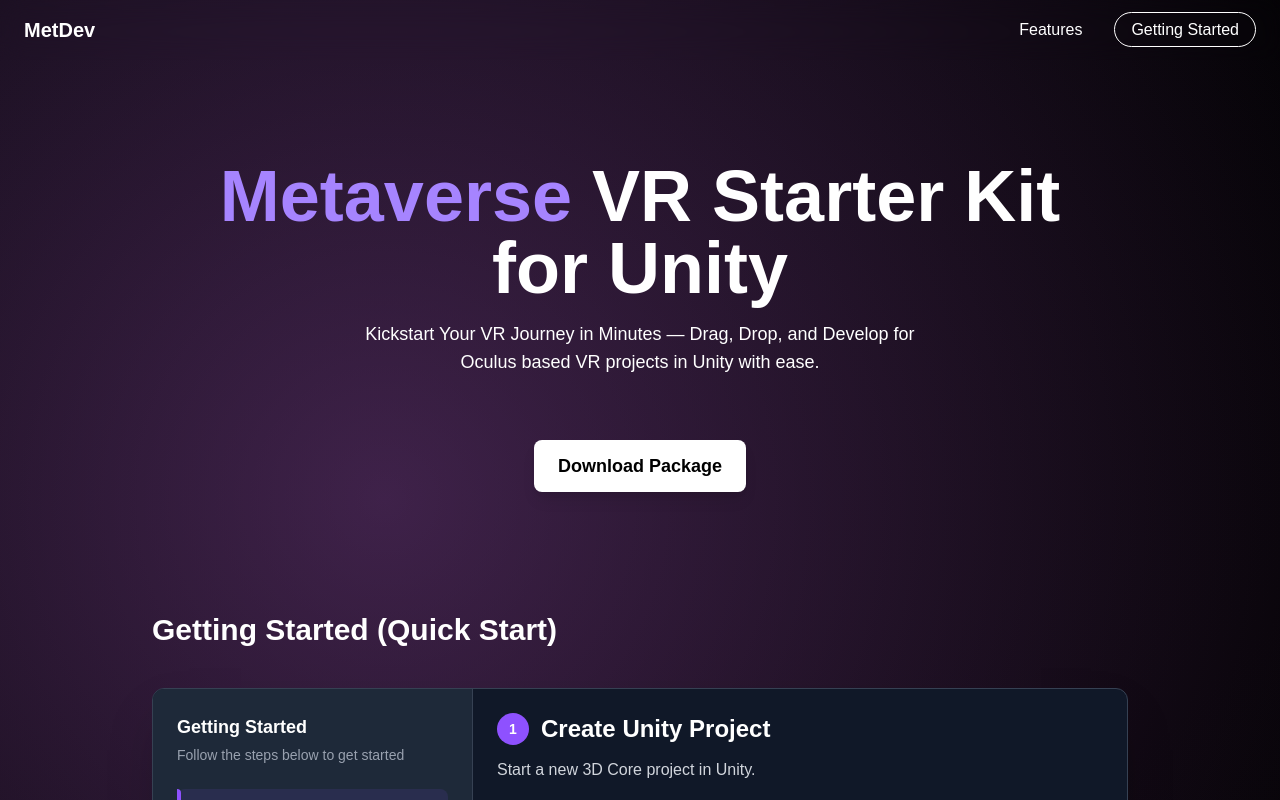
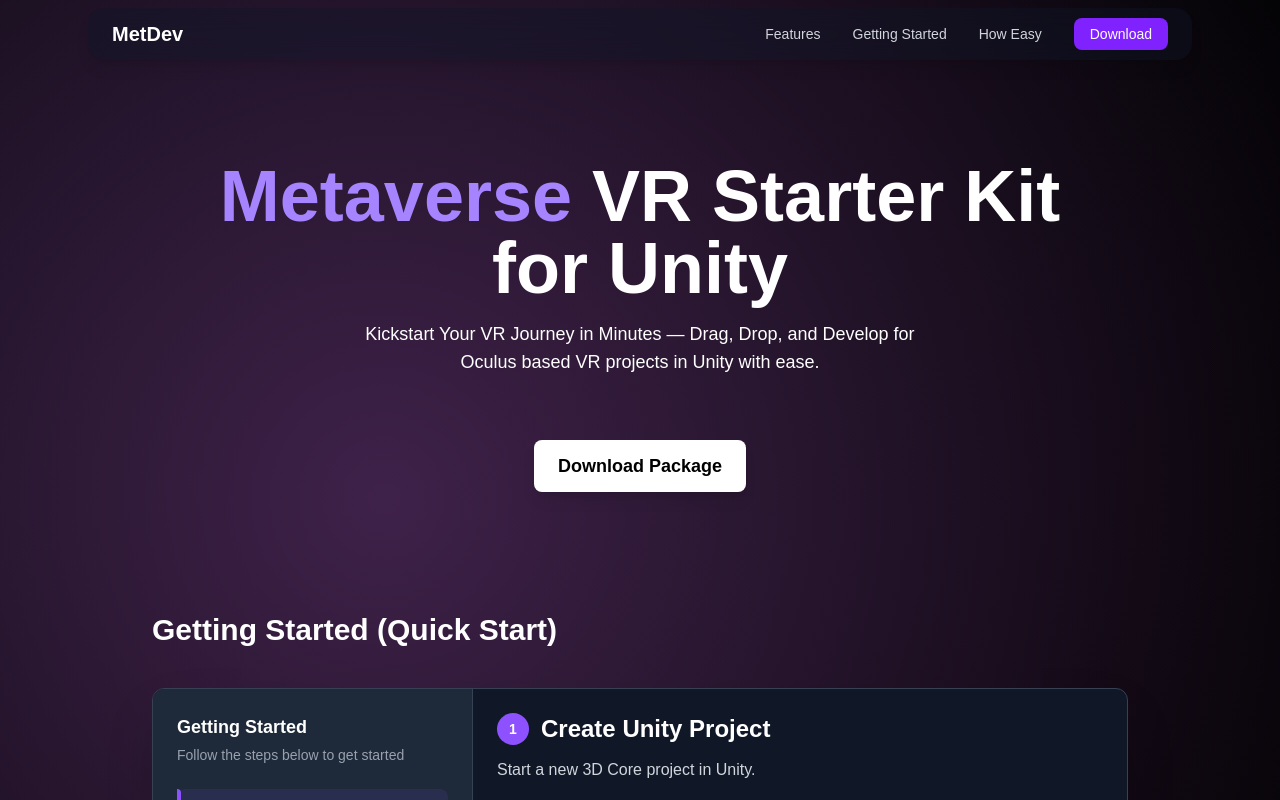
Before and after one commit to potatomioo/metdev, a Next.js app: page / in a window 1280 px wide. Shown: the top 800 px of the page. Built offline with nearby package versions, Linux system fonts and the light colour scheme.

Commit message:
Fixed the Navbar.

```diff
--- a/src/components/Navbar.tsx
+++ b/src/components/Navbar.tsx
@@ -1,39 +1,53 @@
 "use client";
-import { useEffect, useState } from "react";
 
 export default function Navbar() {
-    const [isScrolled, setIsScrolled] = useState(false);
+  return (
+    <nav className="w-full fixed z-50 top-0">
+      <div className="max-w-6xl mx-auto px-6 py-2">
+        <div className="bg-gray-900/40 backdrop-blur-md rounded-2xl px-6 py-3 flex justify-between items-center shadow-lg">
+        {/* Logo/Brand */}
+        <div className="flex items-center">
+          <h2 className="text-xl font-semibold text-white">MetDev</h2>
+        </div>
 
-    useEffect(() => {
-      const handleScroll = () => {
-        setIsScrolled(window.scrollY > 10);
-      };
-
-      window.addEventListener("scroll", handleScroll);
-      return () => window.removeEventListener("scroll", handleScroll);
-    }, []);
-
-  return (
-    <nav
-      className={`w-full fixed z-50 px-6 py-4 flex justify-between items-center backdrop-blur-md transition-all duration-300 ${
-        isScrolled
-          ? "bg-gray-600/50 shadow-md top-5 rounded-2xl"
-          : "bg-transparent top-0"
-      }`}
+        {/* Navigation Links */}
+        <ul className="flex items-center gap-8 text-sm">
+          <li>
+            <a
+              href="#features"
+              className="text-gray-300 hover:text-white transition-colors duration-200"
             >
-      <h2 className="text-xl font-semibold">MetDev</h2>
-      <ul className="flex gap-6 text-sm sm:text-base">
-        <li>
-          <a href="#features" className="hover:text-violet-400">
               Features
             </a>
           </li>
           <li>
-          <a href="#start" className="hover:text-violet-400 hover:border-violet-500 border border-white rounded-full px-4 py-2 ml-2 transition-colors">
+            <a
+              href="#start"
+              className="text-gray-300 hover:text-white transition-colors duration-200"
+            >
               Getting Started
             </a>
           </li>
+          <li>
+            <a
+              href="#ease"
+              className="text-gray-300 hover:text-white transition-colors duration-200"
+            >
+              How Easy
+            </a>
+          </li>
+          <li>
+            <a
+              href="/OculusBase.unitypackage"
+              download
+              className="bg-violet-600 hover:bg-emerald-700 text-white px-4 py-2 rounded-lg text-sm font-medium transition-colors duration-200"
+            >
+              Download
+            </a>
+          </li>
         </ul>
+        </div>
+      </div>
     </nav>
   );
 }
```
Lines whose indentation alone changed are shown as unchanged.
